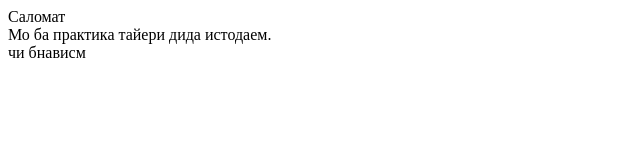
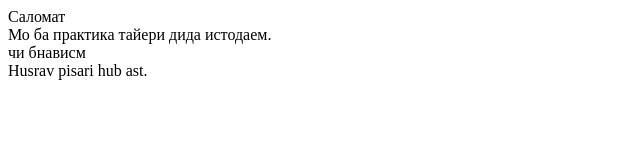
Before and after one commit to Sinojon205/videokurs, a plain HTML site: page index.html in a window 1280 px wide. Shown: the whole page, without its empty margins (0-640 px from the left). Drawn offline with Linux system fonts and the light colour scheme.

Commit message:
Divi navbatiro dochil kuned.

```diff
--- a/index.html
+++ b/index.html
@@ -10,5 +10,6 @@
     <div>Саломат</div>
     <div>Мо ба практика тайери дида истодаем.</div>
     <div>чи бнависм</div>
+    <div>Husrav pisari hub ast.</div>
 </body>
 </html>
```
